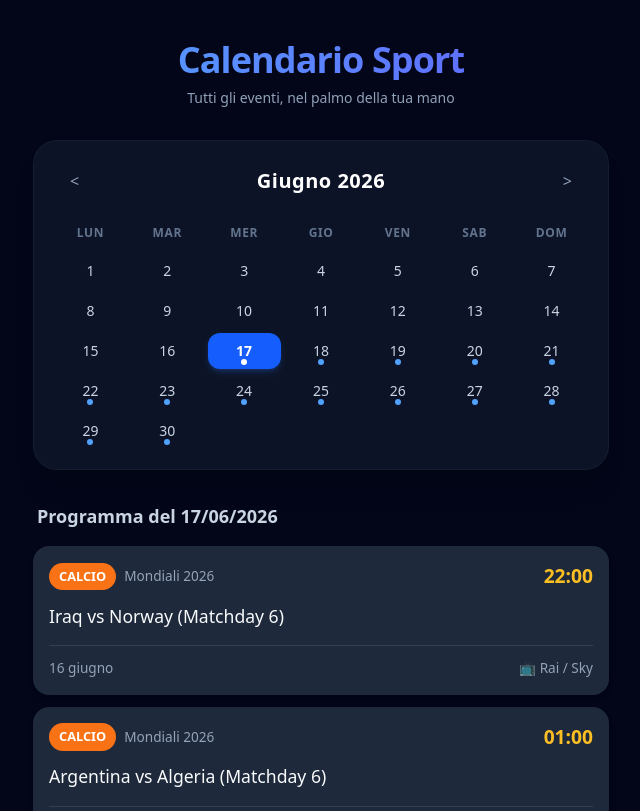
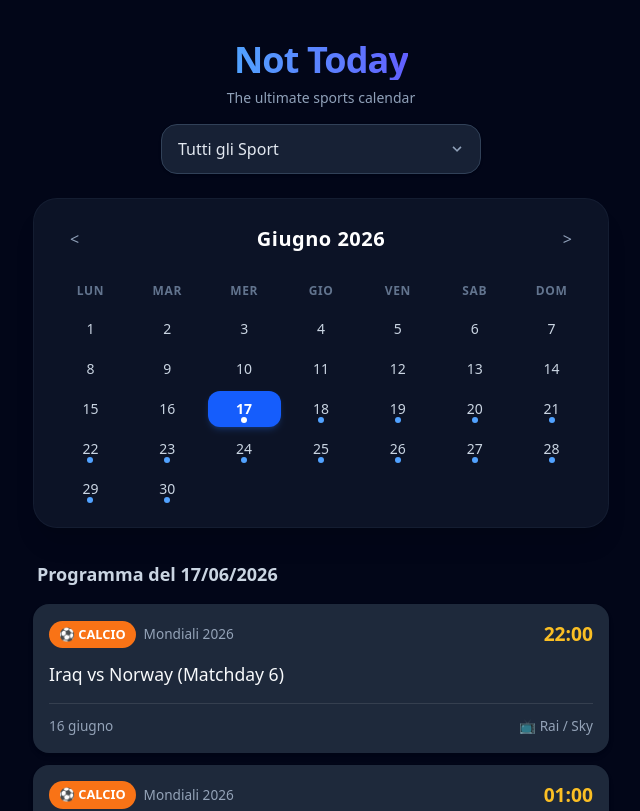
Before and after one commit to GiacBraz/Not-Today, a Next.js app: page / in a window 1280 px wide. Shown: the top 811 px of the page, without its empty margins (319-959 px from the left). Built offline with nearby package versions, Linux system fonts and the light colour scheme.

Commit message:
Aggiunto filtro sport a tendina ed emoji identificative per ogni sport

```diff
--- a/src/app/page.tsx
+++ b/src/app/page.tsx
@@ -10,21 +10,31 @@ export default function Home() {
   const todayStr = `${today.getFullYear()}-${String(today.getMonth() + 1).padStart(2, '0')}-${String(today.getDate()).padStart(2, '0')}`;
 
   // 2. Lo Stato: la memoria che conserva il giorno cliccato dall'utente.
-  // Inizialmente vale "Oggi", ma se l'utente clicca sul calendario, questo valore cambierà automaticamente!
   const [selectedDate, setSelectedDate] = useState(todayStr);
 
-  // 2.5 FILTRO EVENTI PASSATI: eliminiamo dal JSON tutti gli eventi che sono precedenti a "Oggi"
+  // NUOVO STATO: la memoria che conserva lo sport selezionato.
+  const [selectedSport, setSelectedSport] = useState("Tutti");
+
+  // 2.5 FILTRO EVENTI PASSATI
   const futureEventsData = eventsData.filter(event => {
     const eventDate = event.dateTime.split('T')[0];
     return eventDate >= todayStr;
   });
 
-  // 3. Estraiamo dal JSON "futuro" solo le date che hanno eventi, per i "Pallini" azzurri.
-  const eventDatesWithEvents = futureEventsData.map(event => event.dateTime.split('T')[0]);
+  // Estraiamo tutti gli sport unici disponibili per popolare la tendina
+  const uniqueSports = ["Tutti", ...new Set(futureEventsData.map(e => e.sport))];
+
+  // Filtriamo gli eventi futuri anche in base allo sport selezionato
+  const sportFilteredEvents = selectedSport === "Tutti"
+    ? futureEventsData
+    : futureEventsData.filter(e => e.sport === selectedSport);
+
+  // 3. Estraiamo dai dati filtrati per sport solo le date che hanno eventi, per i "Pallini" azzurri.
+  const eventDatesWithEvents = sportFilteredEvents.map(event => event.dateTime.split('T')[0]);
   const uniqueEventDates = [...new Set(eventDatesWithEvents)];
 
-  // 4. IL FILTRO MAGICO: prendiamo gli eventi futuri e teniamo SOLO quelli della data selezionata.
-  const filteredEvents = futureEventsData.filter(event => {
+  // 4. IL FILTRO MAGICO: prendiamo gli eventi filtrati per sport e teniamo SOLO quelli della data selezionata.
+  const filteredEvents = sportFilteredEvents.filter(event => {
     return event.dateTime.startsWith(selectedDate);
   });
 
@@ -41,11 +51,31 @@ export default function Home() {
       <div className="max-w-xl mx-auto">
 
         {/* Titolo Principale */}
-        <header className="mb-8 text-center mt-2">
+        <header className="mb-6 text-center mt-2 flex flex-col items-center">
           <h1 className="text-4xl font-extrabold text-transparent bg-clip-text bg-gradient-to-r from-blue-400 to-indigo-500 tracking-tight">
-            Calendario Sport
+            Not Today
           </h1>
-          <p className="text-slate-400 text-sm mt-2">Tutti gli eventi, nel palmo della tua mano</p>
+          <p className="text-slate-400 text-sm mt-2 mb-4">The ultimate sports calendar</p>
+
+          {/* Tendina Filtro Sport */}
+          <div className="relative w-full max-w-xs mx-auto">
+            <select
+              value={selectedSport}
+              onChange={(e) => setSelectedSport(e.target.value)}
+              className="w-full appearance-none bg-slate-800/80 border border-slate-700 text-slate-200 py-3 px-4 pr-8 rounded-2xl shadow-sm focus:outline-none focus:ring-2 focus:ring-blue-500 focus:border-blue-500 font-medium cursor-pointer transition-all hover:bg-slate-700/80"
+            >
+              {uniqueSports.map((sport) => (
+                <option key={sport} value={sport}>
+                  {sport === "Tutti" ? "Tutti gli Sport" : sport}
+                </option>
+              ))}
+            </select>
+            <div className="pointer-events-none absolute inset-y-0 right-0 flex items-center px-4 text-slate-400">
+              <svg className="fill-current h-4 w-4" xmlns="http://www.w3.org/2000/svg" viewBox="0 0 20 20">
+                <path d="M9.293 12.95l.707.707L15.657 8l-1.414-1.414L10 10.828 5.757 6.586 4.343 8z" />
+              </svg>
+            </div>
+          </div>
         </header>
 
         {/* IL NOSTRO NUOVO CALENDARIO INTERATTIVO */}
--- a/src/components/EventCard.tsx
+++ b/src/components/EventCard.tsx
@@ -26,13 +26,23 @@ export default function EventCard({ sport, competition, eventName, dateTime, bro
   // Estraiamo solo il giorno e mese (es. "06 settembre")
   const dateString = dateObj.toLocaleDateString('it-IT', { day: '2-digit', month: 'long' });
 
-  // Determina il colore del badge in base allo sport
+  // Determina il colore del badge e l'emoji in base allo sport
   let badgeColor = "var(--accent)"; // Default (Blu)
+  let emoji = "🏆";
   const s = sport.toLowerCase();
-  if (s.includes("f1") || s.includes("formula")) badgeColor = "#ef4444"; // Rosso
-  else if (s.includes("moto")) badgeColor = "#eab308"; // Giallo
-  else if (s.includes("calcio") || s.includes("serie") || s.includes("mondiali")) badgeColor = "#f97316"; // Arancio
-  else if (s.includes("tennis")) badgeColor = "#22c55e"; // Verde
+  if (s.includes("f1") || s.includes("formula")) {
+    badgeColor = "#ef4444"; // Rosso
+    emoji = "🏎️";
+  } else if (s.includes("moto")) {
+    badgeColor = "#eab308"; // Giallo
+    emoji = "🏍️";
+  } else if (s.includes("calcio") || s.includes("serie") || s.includes("mondiali")) {
+    badgeColor = "#f97316"; // Arancio
+    emoji = "⚽";
+  } else if (s.includes("tennis")) {
+    badgeColor = "#22c55e"; // Verde
+    emoji = "🎾";
+  }
 
   // Qui sotto usiamo "className" per collegare i pezzetti di codice allo stile CSS che scriveremo dopo
   return (
@@ -40,7 +50,9 @@ export default function EventCard({ sport, competition, eventName, dateTime, bro
       <div className="card-header">
         {/* Il Badge colorato per lo sport e accanto il nome della competizione */}
         <div style={{ display: 'flex', alignItems: 'center', gap: '8px' }}>
-          <span className="sport-badge" style={{ backgroundColor: badgeColor }}>{sport}</span>
+          <span className="sport-badge" style={{ backgroundColor: badgeColor }}>
+            {emoji} {sport}
+          </span>
           <span className="competition-inline">{competition}</span>
         </div>
         {/* L'orario bello grande, che è la cosa più importante */}
```
